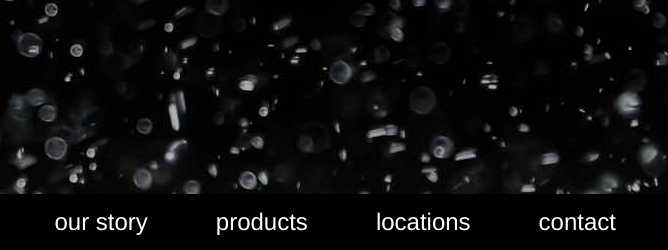
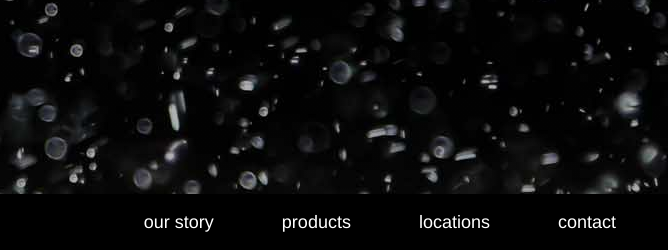
Before and after one commit to CurtinUniversityConnorSinadinovic/Nectar, a plain HTML site: page index.html in a window 768 px wide. Shown: the part 550-800 px from the top of the page, 100-768 px from the left. Drawn offline with Linux system fonts and the light colour scheme.

Commit message:
Update style.css

```diff
--- a/style.css
+++ b/style.css
@@ -558,6 +558,10 @@ input[type="submit"]:hover {
         font-size: 4.5rem;
     }
 
+    .nav-text {
+        font-size: 18px;
+    }
+
     .nav-ul {
         padding: 20px;
     }
@@ -611,6 +615,7 @@ input[type="submit"]:hover {
     .nav-ul {
         padding: 5px;
     }
+
     .info-container {
         padding: 1rem;
         width: 92%;
```
